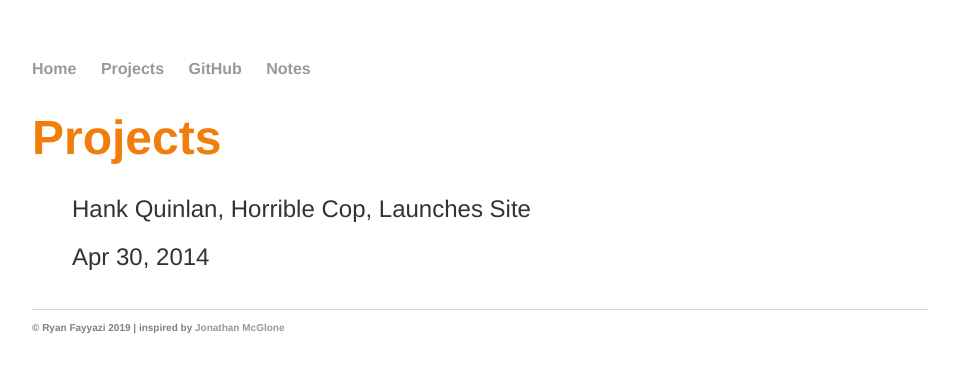
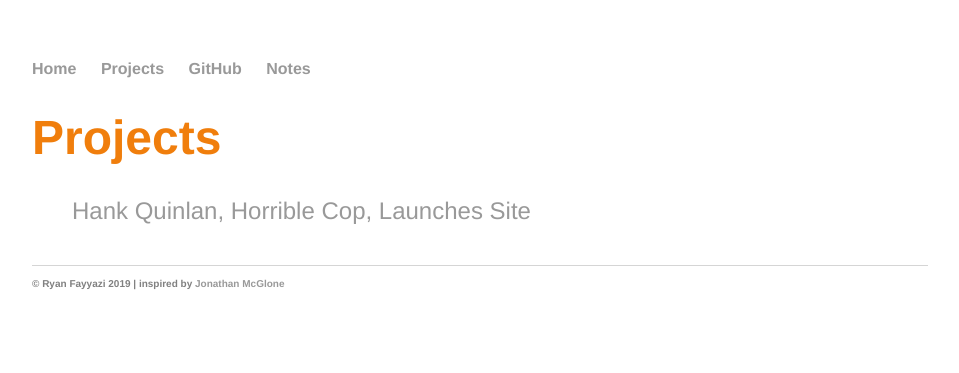
Before and after one commit to rfayyazi/rfayyazi.github.io, a Jekyll site: the page built from projects/index.html, in a window 1280 px wide. Shown: the top 373 px of the page, without its empty margins (160-1119 px from the left). Built offline with Jekyll 4.4.1, drawn with Linux system fonts in a browser that asks for light colours; some web fonts are replaced.

Commit message:
Update index.html

```diff
--- a/projects/index.html
+++ b/projects/index.html
@@ -7,8 +7,9 @@ title: Projects
 	<ul class="posts">
 
 	{% for post in site.categories.projects %}
-	<p>{{post.title}}</p>
+	<li><a href="{{ post.url }}" title="{{ post.title }}">{{ post.title }}</a></li>
+<!-- 	<p>{{post.title}}</p>
 	<p>{{ post.date | date: "%b %d, %Y" }}</p>
-	<p>{{post.thumbnail}}</p>
+	<p>{{post.thumbnail}}</p> -->
 	{% endfor %}
 	</ul>
```
